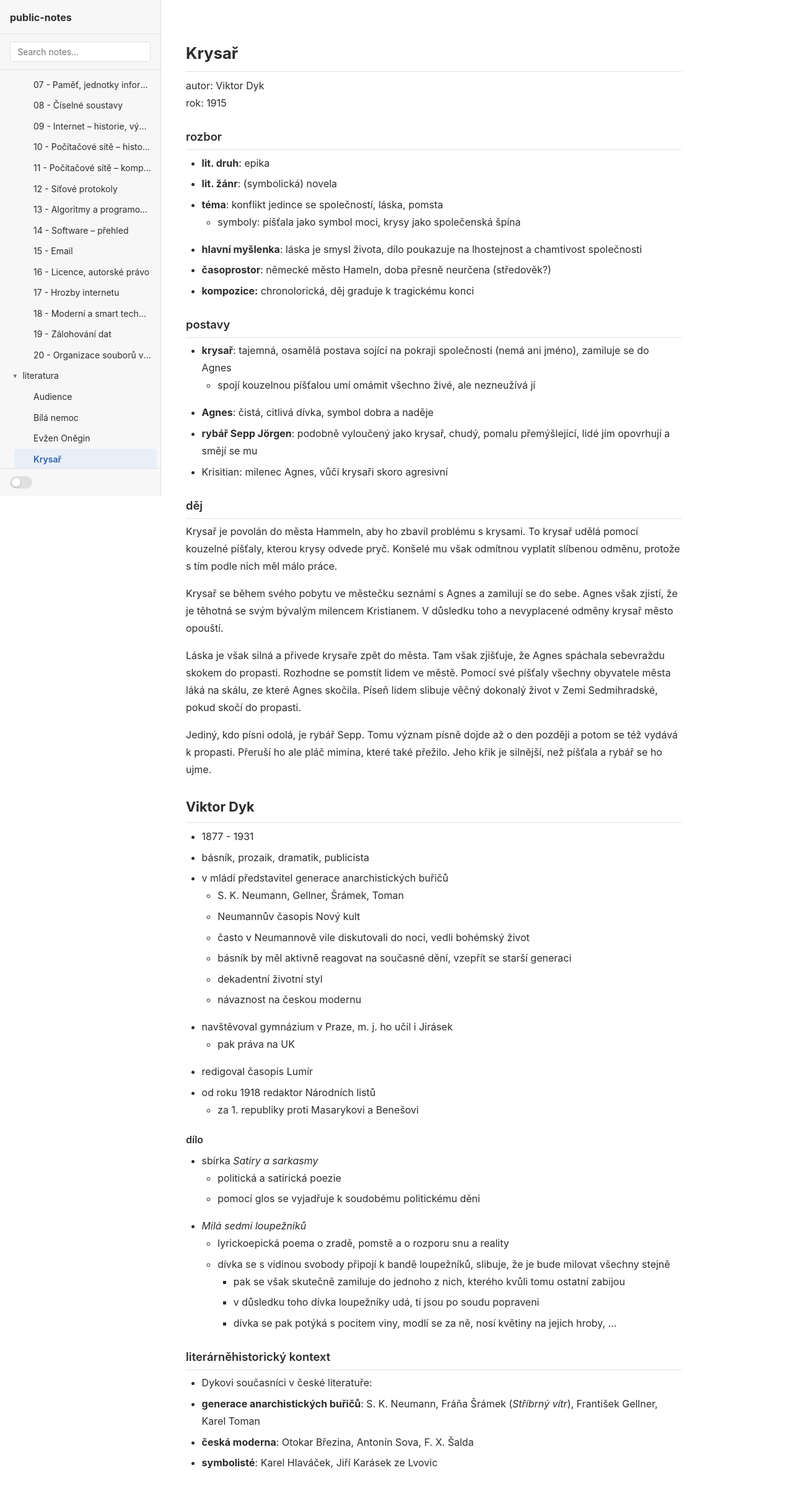
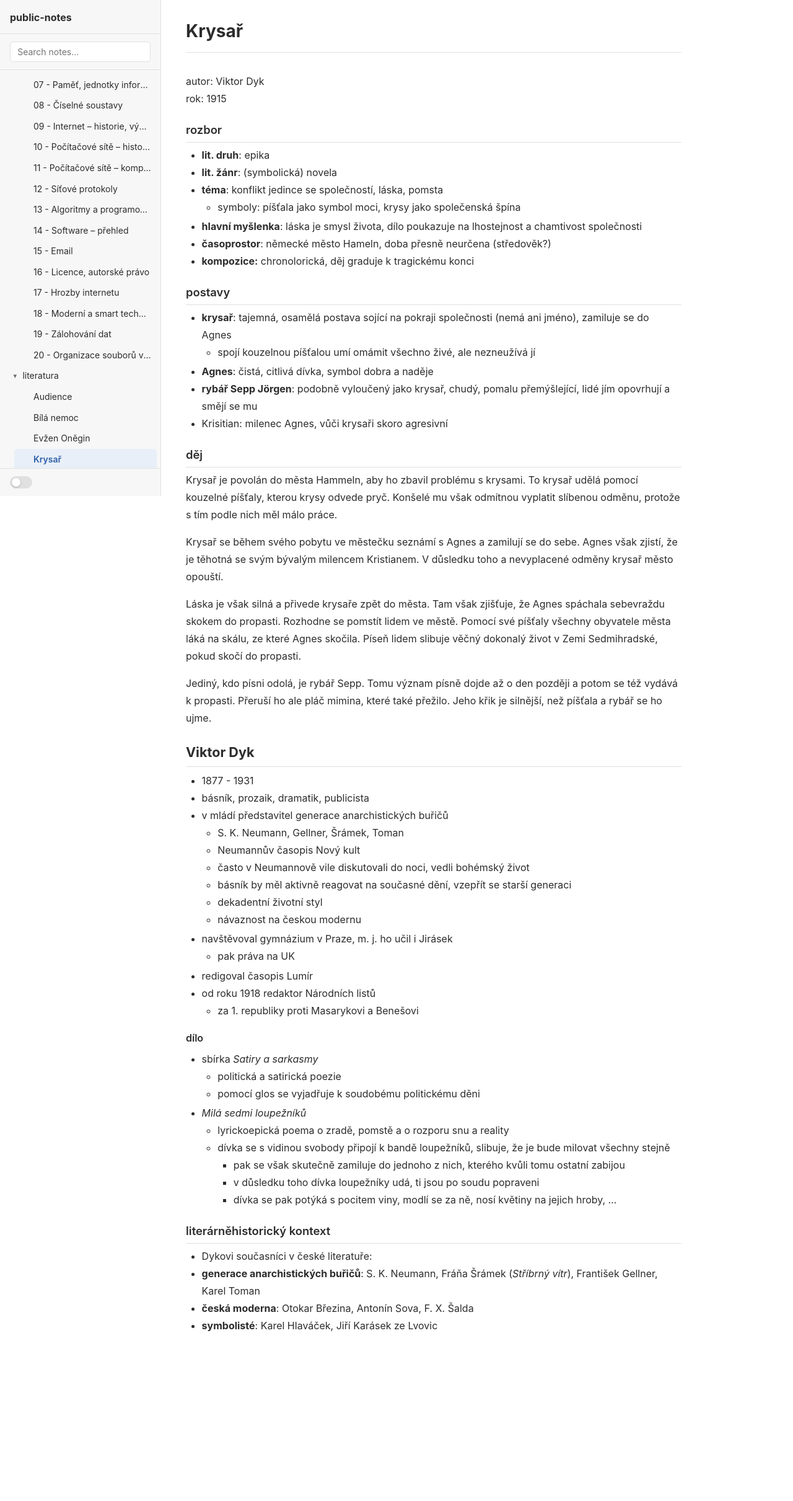
Before and after one commit to cenekp74/trilium-notes, a Flask app: the page made by notes/literatura/Krysař.html in a window 1280 px wide. Shown: the whole page at 62% size. After the commit the page ends 2147 px from the top, so only its background shows below. Run offline with Flask 3, Linux system fonts and the light colour scheme.

Commit message:
note styling changes

```diff
--- a/app/static/css/main.css
+++ b/app/static/css/main.css
@@ -538,19 +538,22 @@ a:hover {
     line-height: 1.75;
 }
 
-.note-body h1 { font-size: 1.6rem; margin: 2rem 0 0.5rem; font-weight: 700; padding-bottom: 0.4rem; border-bottom: 1px solid var(--color-border); }
-.note-body h2 { font-size: 1.35rem; margin: 1.75rem 0 0.5rem; font-weight: 700; padding-bottom: 0.35rem; border-bottom: 1px solid var(--color-border); }
-.note-body h3 { font-size: 1.15rem; margin: 1.5rem 0 0.4rem; font-weight: 600; padding-bottom: 0.3rem; border-bottom: 1px solid var(--color-border); }
+.note-body .content > h1:is(:first-child) {
+    display: none; /* note heading hidden so that it is not duplicated */
+}
+
+.note-body h1 { font-size: 1.6rem; margin: 1.5rem 0 0.5rem; font-weight: 700; padding-bottom: 0.3rem; border-bottom: 1px solid var(--color-border); }
+.note-body h2 { font-size: 1.35rem; margin: 1.4rem 0 0.5rem; font-weight: 700; padding-bottom: 0.25rem; border-bottom: 1px solid var(--color-border); }
+.note-body h3 { font-size: 1.15rem; margin: 1.25rem 0 0.4rem; font-weight: 600; padding-bottom: 0.2rem; border-bottom: 1px solid var(--color-border); }
 .note-body h4,
 .note-body h5,
-.note-body h6 { font-size: 1rem; margin: 1.25rem 0 0.35rem; font-weight: 600; }
+.note-body h6 { font-size: 1rem; margin: 1rem 0 0.4rem; font-weight: 600; }
 
 .note-body p { margin: 0 0 1rem; }
+.note-body li p { margin: 0; }
 
 .note-body ul,
-.note-body ol { margin: 0 0 1rem 1.6rem; }
-
-.note-body li { margin-bottom: 0.35rem; }
+.note-body ol { margin: 0 0 .2rem 1.6rem; }
 
 .note-body blockquote {
     border-left: 3px solid var(--color-accent);
--- a/app/templates/note.html
+++ b/app/templates/note.html
@@ -3,9 +3,9 @@
 
 {% block content %}
 <article class="note-wrapper">
-    <!-- <header class="note-header">
+    <header class="note-header">
         <h1 class="note-title">{{ title }}</h1>
-    </header> -->
+    </header>
     <div class="note-body">
         {{ content | safe }}
     </div>
```
